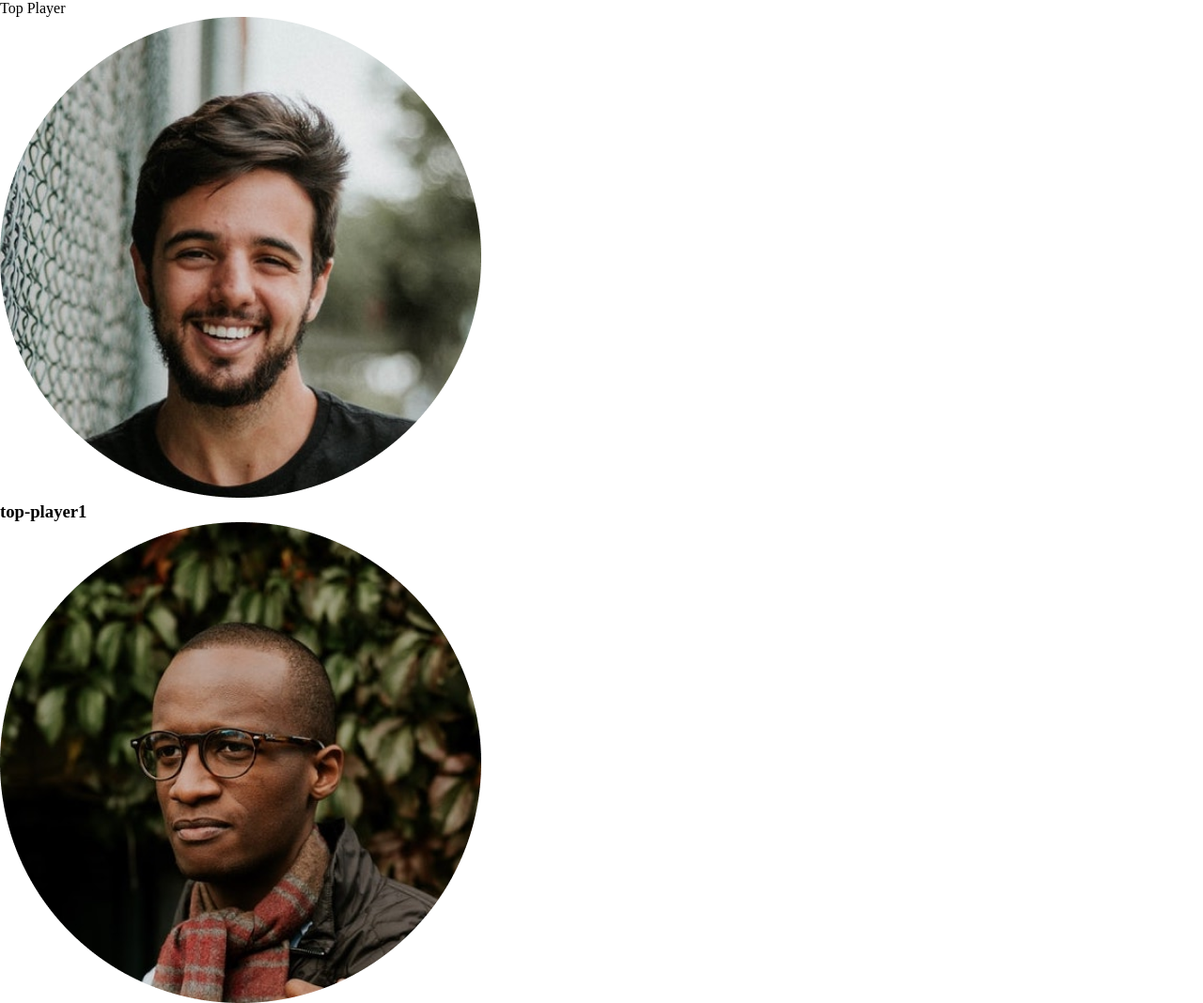
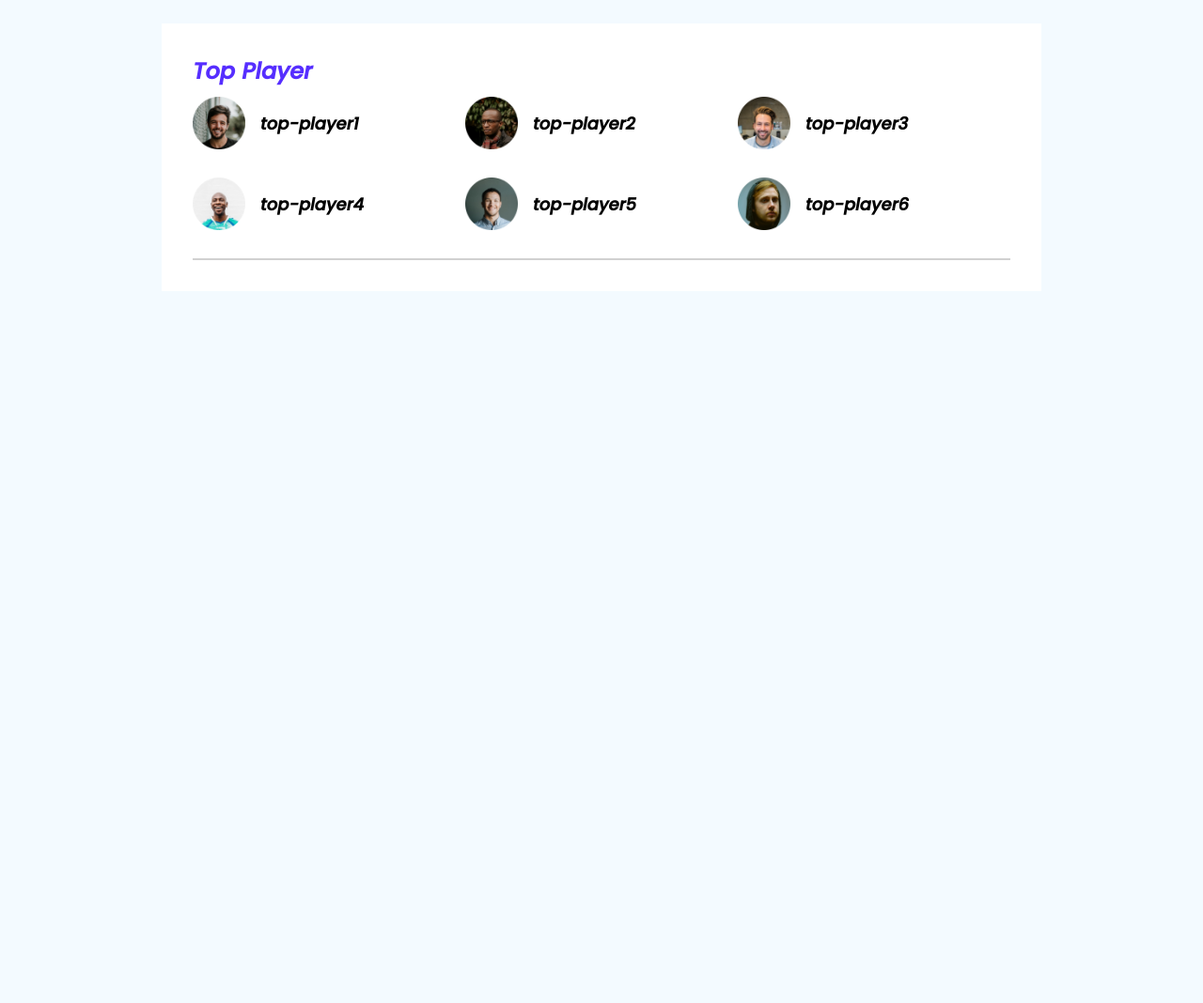
Before and after one commit to dreamfreelancing/leader-board, a plain HTML site: page index.html in a window 1280 px wide. Shown: the top 1068 px of the page at 94% size. After the commit the page ends 800 px from the top, so only its background shows below. Drawn offline with Linux system fonts and the light colour scheme.

Commit message:
add some style

```diff
--- a/index.html
+++ b/index.html
@@ -6,6 +6,9 @@
     <meta name="viewport" content="width=device-width, initial-scale=1.0">
     <!---------stylesheet---------->
     <link rel="stylesheet" href="styles/style.css">
+    <link rel="preconnect" href="https://fonts.googleapis.com">
+    <link rel="preconnect" href="https://fonts.gstatic.com" crossorigin>
+    <link href="https://fonts.googleapis.com/css2?family=Poppins:ital,wght@1,500&display=swap" rel="stylesheet">
     <title>leader board</title>
 </head>
 <body>
@@ -16,38 +19,40 @@
     <!-- header end -->
     <main>
         <!-- Top Player -->
-        <section>
-            Top Player
-            <div class="top-player">
+        <section class="container">
+            <div class="top-players">
+                <h2 class="section-title">Top Player</h2>
                 <!-- .player*6>img[src="images/players/player-$"]+h3{top-player$} -->
                 <div class="players">
                     <div class="player">
                         <img src="images/players/player-1.png" alt="">
-                        <h3>top-player1</h3>
+                        <h3 class="player-name">top-player1</h3>
                     </div>
                     <div class="player">
                         <img src="images/players/player-2.png" alt="">
-                        <h3>top-player2</h3>
+                        <h3 class="player-name">top-player2</h3>
                     </div>
                     <div class="player">
                         <img src="images/players/player-3.png" alt="">
-                        <h3>top-player3</h3>
+                        <h3 class="player-name">top-player3</h3>
                     </div>
                     <div class="player">
                         <img src="images/players/player-4.png" alt="">
-                        <h3>top-player4</h3>
+                        <h3 class="player-name">top-player4</h3>
                     </div>
                     <div class="player">
                         <img src="images/players/player-5.png" alt="">
-                        <h3>top-player5</h3>
+                        <h3 class="player-name"> top-player5</h3>
                     </div>
                     <div class="player">
                         <img src="images/players/player-6.png" alt="">
-                        <h3>top-player6</h3>
+                        <h3 class="player-name"> top-player6</h3>
                     </div>
                 </div>
             </div>
+            <hr>
         </section>
+
     </main>
 </body>
 </html>
--- a/styles/style.css
+++ b/styles/style.css
@@ -1,4 +1,50 @@
 *{
     margin: 0;
     padding: 0;
+    font-family: 'Poppins', sans-serif;
+
 }
+body{
+    background-color: #F3FAFF;
+}
+main{
+    display: flex;
+    justify-content: center;
+}
+/* utlities */
+.container{
+    background-color: #FFFFFF;
+    width: 870px;
+    padding: 33px;
+    margin-top: 25px;
+}
+/* top players style */
+.section-title{
+    color: #562EFF;
+    font-size: 24px;
+    margin-top: 0px;
+    margin-bottom: 10px;
+}
+.players{
+    display: grid;
+    grid-template-columns: repeat(3, 1fr);
+    /* grid-template-columns: 1fr 1fr 1fr; */
+    grid-row-gap: 30px;
+}
+.player{
+    display: flex;
+    align-items: center;
+}
+.player img{
+    width: 56px;
+    height: 56px;
+}
+.player-name{
+    margin-left: 16px;
+    font-size: 18px;
+}
+/* hr border */
+hr{
+    border: 1px solid #D1D1D1;
+    margin-top: 30px;
+}
```
